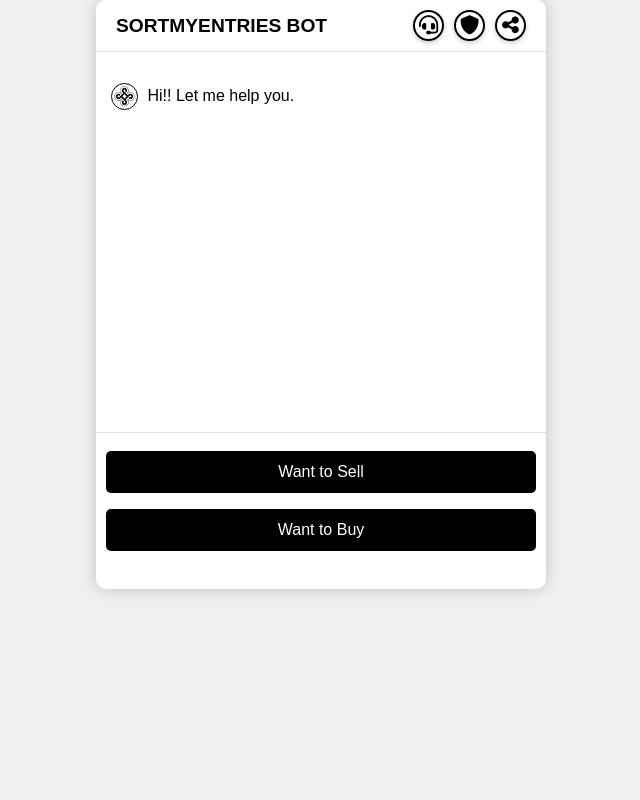
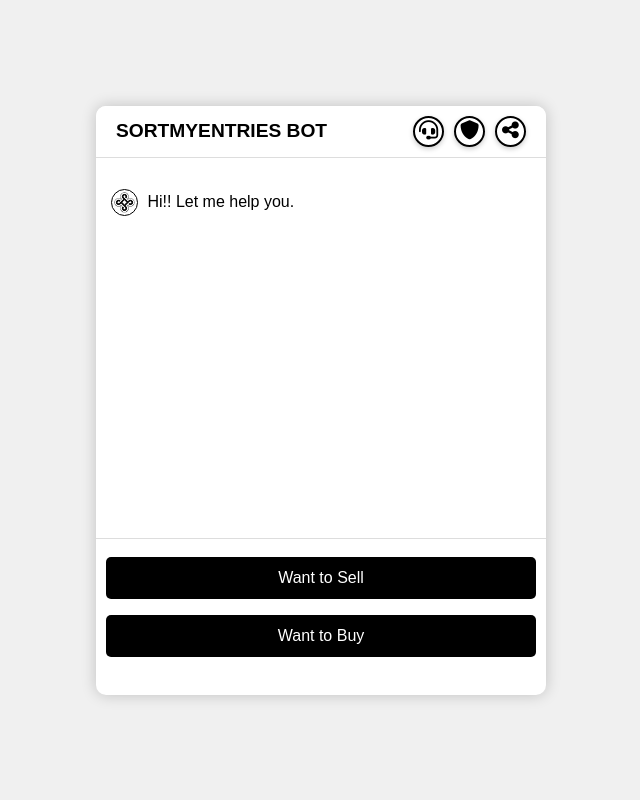
Before and after one commit to vxdnt/ChatBot, a Flask app: page / in a window 1280 px wide. Shown: the whole page, without its empty margins (319-959 px from the left). Run offline with Flask 3, Linux system fonts and the light colour scheme.

Commit message:
Update style.css

```diff
--- a/static/style.css
+++ b/static/style.css
@@ -8,7 +8,6 @@ body {
     margin: 0;
     overflow: hidden;
     flex-direction: column; /* Column layout for body */
-    justify-content: flex-start; /* Align items at the top */
 }
 
 .chat-container {
```
